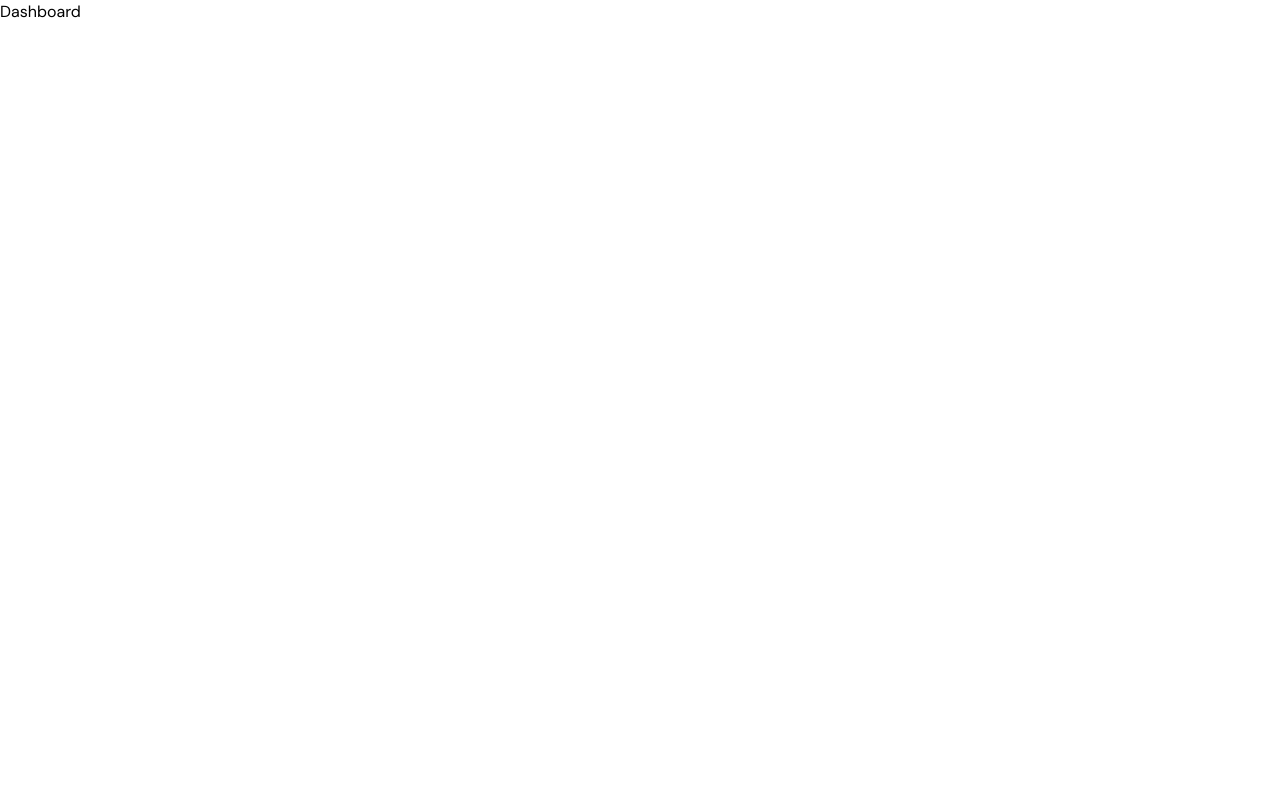
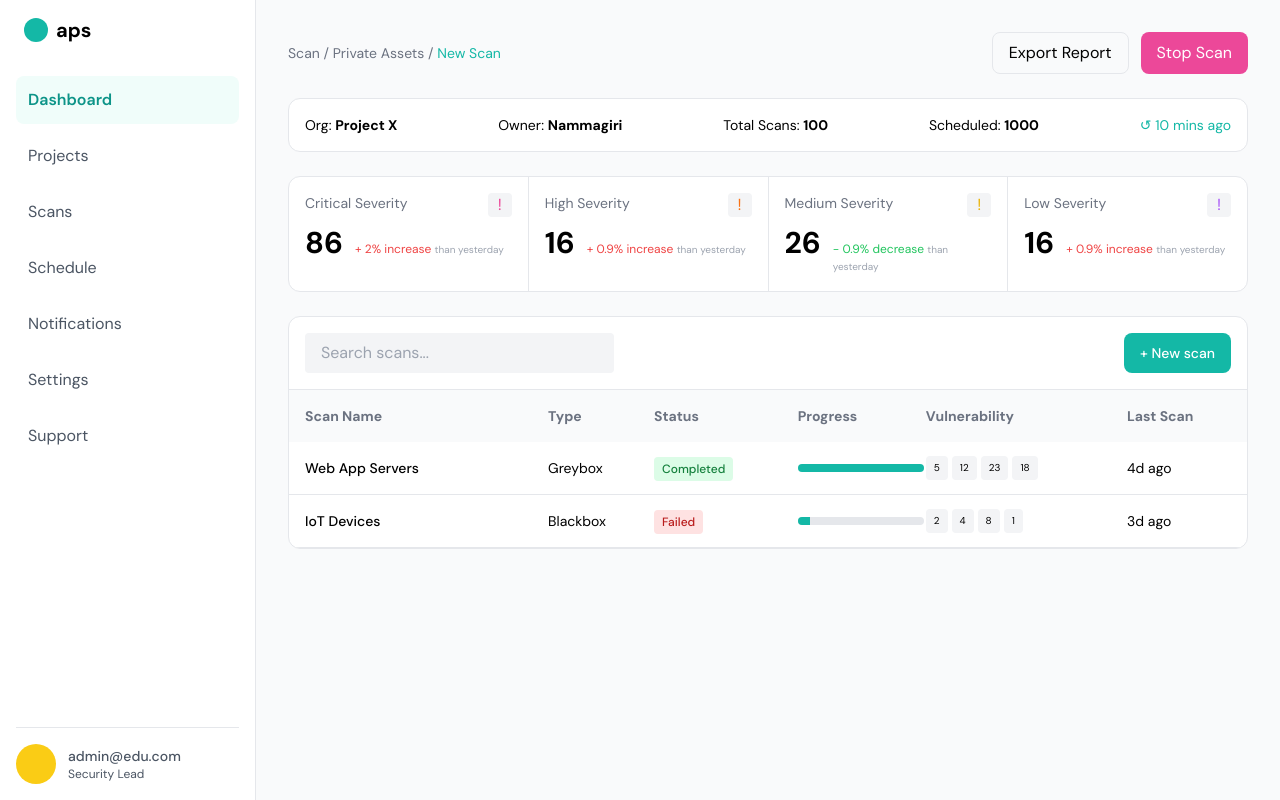
Before and after one commit to udayapex1/frontend-design-challenge, a React (Vite) app: page /dashboard in a window 1280 px wide. Built offline with nearby package versions, Linux system fonts and the light colour scheme.

Commit message:
Added Dashboard

```diff
--- /dev/null
+++ b/src/components/SeverityCard.jsx
@@ -0,0 +1,18 @@
+import React from 'react';
+
+const SeverityCard = ({ label, count, change, color }) => (
+  <div className="flex-1 p-4 border-r last:border-r-0 border-gray-200 dark:border-gray-800">
+    <div className="flex justify-between items-start mb-2">
+      <span className="text-gray-500 text-sm">{label}</span>
+      <div className={`w-6 h-6 rounded flex items-center justify-center bg-gray-100 dark:bg-gray-800 ${color}`}>!</div>
+    </div>
+    <div className="flex items-baseline gap-3">
+      <h2 className="text-3xl font-bold dark:text-white">{count}</h2>
+      <span className={`text-xs ${change.includes('increase') ? 'text-red-500' : 'text-green-500'}`}>
+        {change} <span className="text-[10px] text-gray-400">than yesterday</span>
+      </span>
+    </div>
+  </div>
+);
+
+export default SeverityCard;
--- /dev/null
+++ b/src/components/Sidebar.jsx
@@ -0,0 +1,30 @@
+import React from 'react';
+
+const Sidebar = () => {
+  const menuItems = ["Dashboard", "Projects", "Scans", "Schedule", "Notifications", "Settings", "Support"];
+
+  return (
+    <aside className="w-64 h-screen border-r border-gray-200 dark:border-gray-800 flex flex-col p-4 bg-white dark:bg-[#0B1117] text-gray-600 dark:text-gray-400">
+      <div className="flex items-center gap-2 mb-8 px-2">
+        <div className="w-6 h-6 bg-teal-500 rounded-full" />
+        <span className="font-bold text-xl text-black dark:text-white">aps</span>
+      </div>
+      <nav className="flex-1 space-y-2">
+        {menuItems.map((item) => (
+          <div key={item} className={`p-3 rounded-lg cursor-pointer ${item === 'Dashboard' ? 'bg-teal-50 dark:bg-teal-900/20 text-teal-600 font-semibold' : 'hover:bg-gray-100 dark:hover:bg-gray-800'}`}>
+            {item}
+          </div>
+        ))}
+      </nav>
+      <div className="border-t border-gray-200 dark:border-gray-800 pt-4 flex items-center gap-3">
+        <div className="w-10 h-10 rounded-full bg-yellow-400" />
+        <div>
+          <p className="text-sm font-medium dark:text-white">admin@edu.com</p>
+          <p className="text-xs">Security Lead</p>
+        </div>
+      </div>
+    </aside>
+  );
+};
+
+export default Sidebar;
--- /dev/null
+++ b/src/components/StatusChip.jsx
@@ -0,0 +1,17 @@
+import React from 'react';
+
+const StatusChip = ({ status }) => {
+  const styles = {
+    Completed: "bg-green-100 text-green-700 dark:bg-green-900/30 dark:text-green-400",
+    Failed: "bg-red-100 text-red-700 dark:bg-red-900/30 dark:text-red-400",
+    Scheduled: "bg-blue-100 text-blue-700 dark:bg-blue-900/30 dark:text-blue-400",
+  };
+
+  return (
+    <span className={`px-2 py-1 rounded text-xs font-medium ${styles[status]}`}>
+      {status}
+    </span>
+  );
+};
+
+export default StatusChip;
--- a/src/data/mockData.js
+++ b/src/data/mockData.js
@@ -0,0 +1,20 @@
+export const stats = {
+  org: "Project X",
+  owner: "Nammagiri",
+  totalScans: 100,
+  scheduled: 1000,
+  rescans: 100,
+  failed: 100,
+  severities: [
+    { label: "Critical Severity", count: 86, change: "+ 2% increase", color: "text-pink-500", bg: "bg-pink-100" },
+    { label: "High Severity", count: 16, change: "+ 0.9% increase", color: "text-orange-500", bg: "bg-orange-100" },
+    { label: "Medium Severity", count: 26, change: "- 0.9% decrease", color: "text-yellow-500", bg: "bg-yellow-100" },
+    { label: "Low Severity", count: 16, change: "+ 0.9% increase", color: "text-purple-500", bg: "bg-purple-100" },
+  ]
+};
+
+export const scans = [
+  { id: 1, name: "Web App Servers", type: "Greybox", status: "Completed", progress: 100, vulnerabilities: [5, 12, 23, 18], lastScan: "4d ago" },
+  { id: 2, name: "IoT Devices", type: "Blackbox", status: "Failed", progress: 10, vulnerabilities: [2, 4, 8, 1], lastScan: "3d ago" },
+  // Add more rows as needed...
+];
--- a/src/pages/Dashboard.jsx
+++ b/src/pages/Dashboard.jsx
@@ -1,9 +1,84 @@
-import React from 'react'
+import React from 'react';
+import Sidebar from '../components/Sidebar';
+import SeverityCard from '../components/SeverityCard';
+import StatusChip from '../components/StatusChip';
+import { stats, scans } from '../data/mockData';
 
 const Dashboard = () => {
   return (
-    <div>Dashboard</div>
-  )
-}
+    <div className="flex min-h-screen bg-gray-50 dark:bg-[#010409]">
+      <Sidebar />
+      <main className="flex-1 p-8 overflow-auto">
+        {/* Header */}
+        <header className="flex justify-between items-center mb-6">
+          <div className="text-sm text-gray-500">
+            Scan / Private Assets / <span className="text-teal-500">New Scan</span>
+          </div>
+          <div className="flex gap-3">
+            <button className="px-4 py-2 border rounded-lg dark:text-white dark:border-gray-700">Export Report</button>
+            <button className="px-4 py-2 bg-pink-500 text-white rounded-lg">Stop Scan</button>
+          </div>
+        </header>
 
-export default Dashboard
+        {/* Top Info Bar */}
+        <div className="bg-white dark:bg-[#0D1117] border dark:border-gray-800 rounded-xl p-4 mb-6 flex justify-between text-sm dark:text-gray-300">
+          <div>Org: <span className="font-bold">Project X</span></div>
+          <div>Owner: <span className="font-bold">Nammagiri</span></div>
+          <div>Total Scans: <span className="font-bold">100</span></div>
+          <div>Scheduled: <span className="font-bold">1000</span></div>
+          <div className="text-teal-500 flex items-center gap-1 cursor-pointer">↺ 10 mins ago</div>
+        </div>
+
+        {/* Severity Grid */}
+        <div className="bg-white dark:bg-[#0D1117] border dark:border-gray-800 rounded-xl flex mb-6">
+          {stats.severities.map(item => <SeverityCard key={item.label} {...item} />)}
+        </div>
+
+        {/* Table Container */}
+        <div className="bg-white dark:bg-[#0D1117] border dark:border-gray-800 rounded-xl overflow-hidden">
+          <div className="p-4 flex justify-between border-b dark:border-gray-800">
+            <input type="text" placeholder="Search scans..." className="bg-gray-100 dark:bg-gray-800 rounded px-4 py-2 w-1/3 outline-none dark:text-white" />
+            <button className="bg-teal-500 text-white px-4 py-2 rounded-lg text-sm font-medium">+ New scan</button>
+          </div>
+
+          <table className="w-full text-left text-sm dark:text-gray-300">
+            <thead className="bg-gray-50 dark:bg-gray-900/50 text-gray-500">
+              <tr>
+                <th className="p-4">Scan Name</th>
+                <th>Type</th>
+                <th>Status</th>
+                <th>Progress</th>
+                <th>Vulnerability</th>
+                <th>Last Scan</th>
+              </tr>
+            </thead>
+            <tbody>
+              {scans.map(scan => (
+                <tr key={scan.id} className="border-b dark:border-gray-800 hover:bg-gray-50 dark:hover:bg-gray-800/50">
+                  <td className="p-4 font-medium dark:text-white">{scan.name}</td>
+                  <td>{scan.type}</td>
+                  <td><StatusChip status={scan.status} /></td>
+                  <td className="w-32">
+                    <div className="h-2 bg-gray-200 dark:bg-gray-700 rounded-full overflow-hidden">
+                      <div className="h-full bg-teal-500" style={{ width: `${scan.progress}%` }} />
+                    </div>
+                  </td>
+                  <td>
+                    <div className="flex gap-1">
+                      {scan.vulnerabilities.map((v, i) => (
+                        <span key={i} className="px-2 py-0.5 rounded bg-gray-100 dark:bg-gray-800 text-[10px]">{v}</span>
+                      ))}
+                    </div>
+                  </td>
+                  <td>{scan.lastScan}</td>
+                </tr>
+              ))}
+            </tbody>
+          </table>
+        </div>
+      </main>
+    </div>
+  );
+};
+
+export default Dashboard;
```
